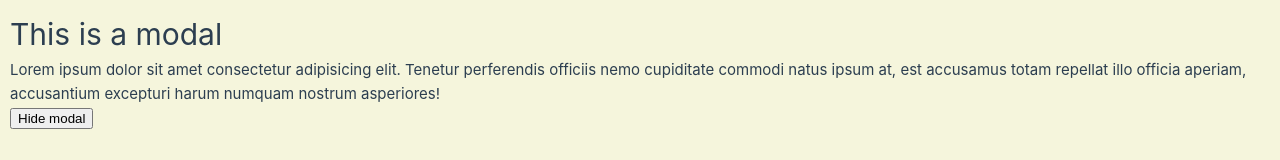
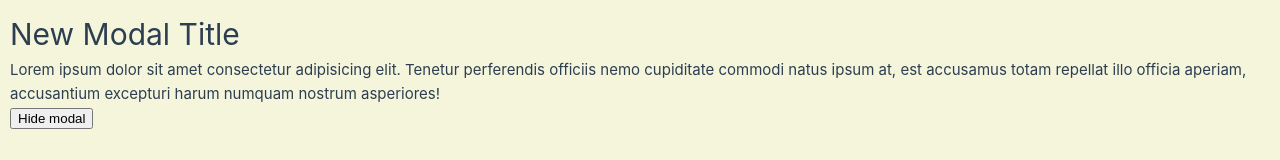
Before and after one commit to aleclr/First-Vue-Project, a Vue app: page /modals in a window 1280 px wide. Both pictures are taken after a click on the button "Show modal". Shown: the top 160 px of the page. Built offline with nearby package versions, Linux system fonts and the light colour scheme.

Commit message:
slots implementation

```diff
--- a/src/components/Modal.vue
+++ b/src/components/Modal.vue
@@ -1,8 +1,8 @@
 <template>
   <Teleport to=".modals-container">
       <div class="modal">
-        <h1>This is a modal</h1>
-        <p>Lorem ipsum dolor sit amet consectetur adipisicing elit. Tenetur perferendis officiis nemo cupiditate commodi natus ipsum at, est accusamus totam repellat illo officia aperiam, accusantium excepturi harum numquam nostrum asperiores!</p>
+        <h1><slot name="title"></slot></h1>
+        <slot></slot>
         <button>Hide modal</button>
       </div>
     </Teleport>
--- a/src/views/ModalsView.vue
+++ b/src/views/ModalsView.vue
@@ -3,7 +3,11 @@
   <div class="modals">
     <h1>Modals</h1>
     <button @click="showModal = true">Show modal</button>
-    <Modal v-if="showModal"></Modal>
+    <Modal v-if="showModal">
+      <!-- # ao invés de v-slot: -->
+      <template v-slot:title>New Modal Title</template>
+      <p>Lorem ipsum dolor sit amet consectetur adipisicing elit. Tenetur perferendis officiis nemo cupiditate commodi natus ipsum at, est accusamus totam repellat illo officia aperiam, accusantium excepturi harum numquam nostrum asperiores!</p>
+    </Modal>
   </div>
 
 </template>
```
Also changed, not shown: src/router/index.js (+6 -3 lines).
